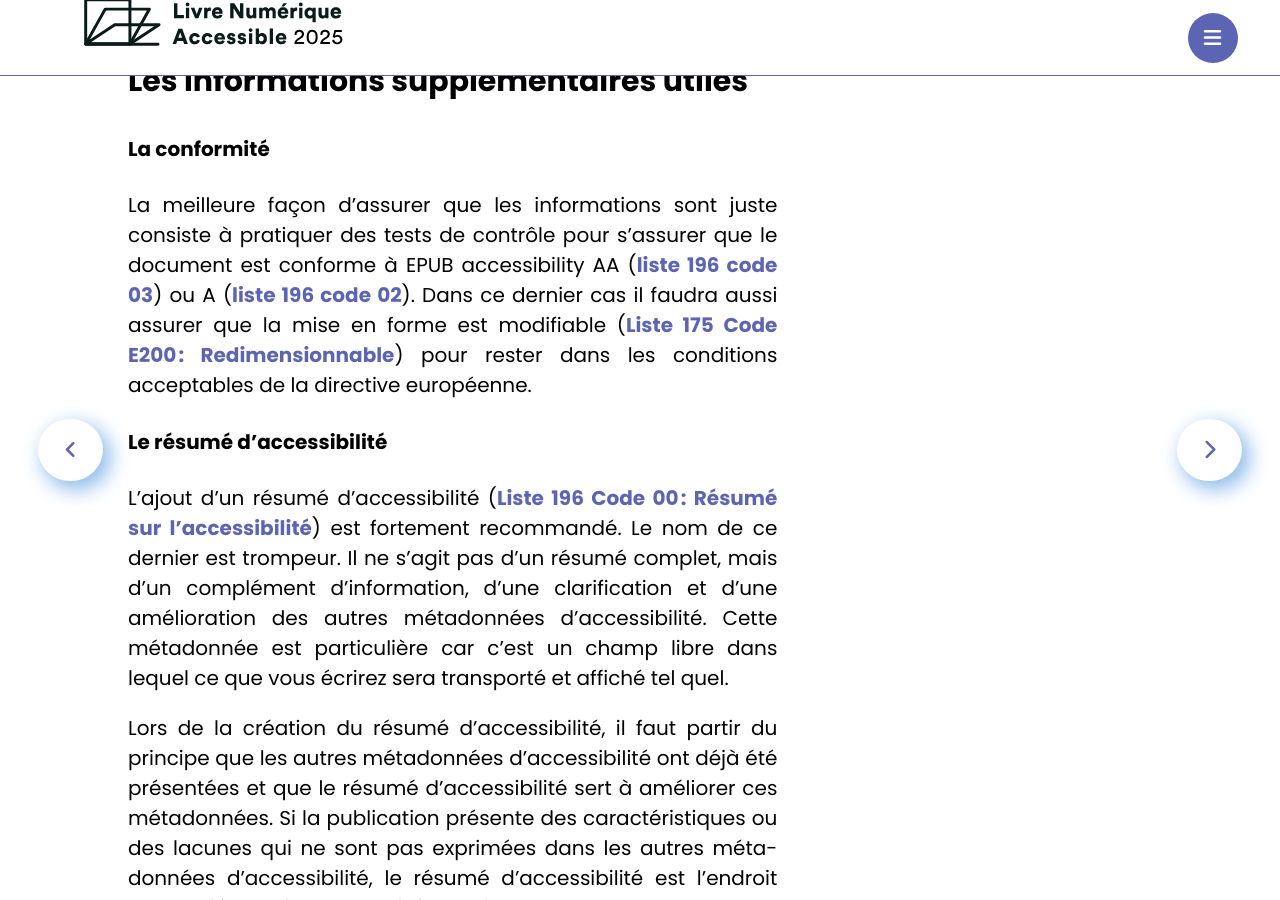
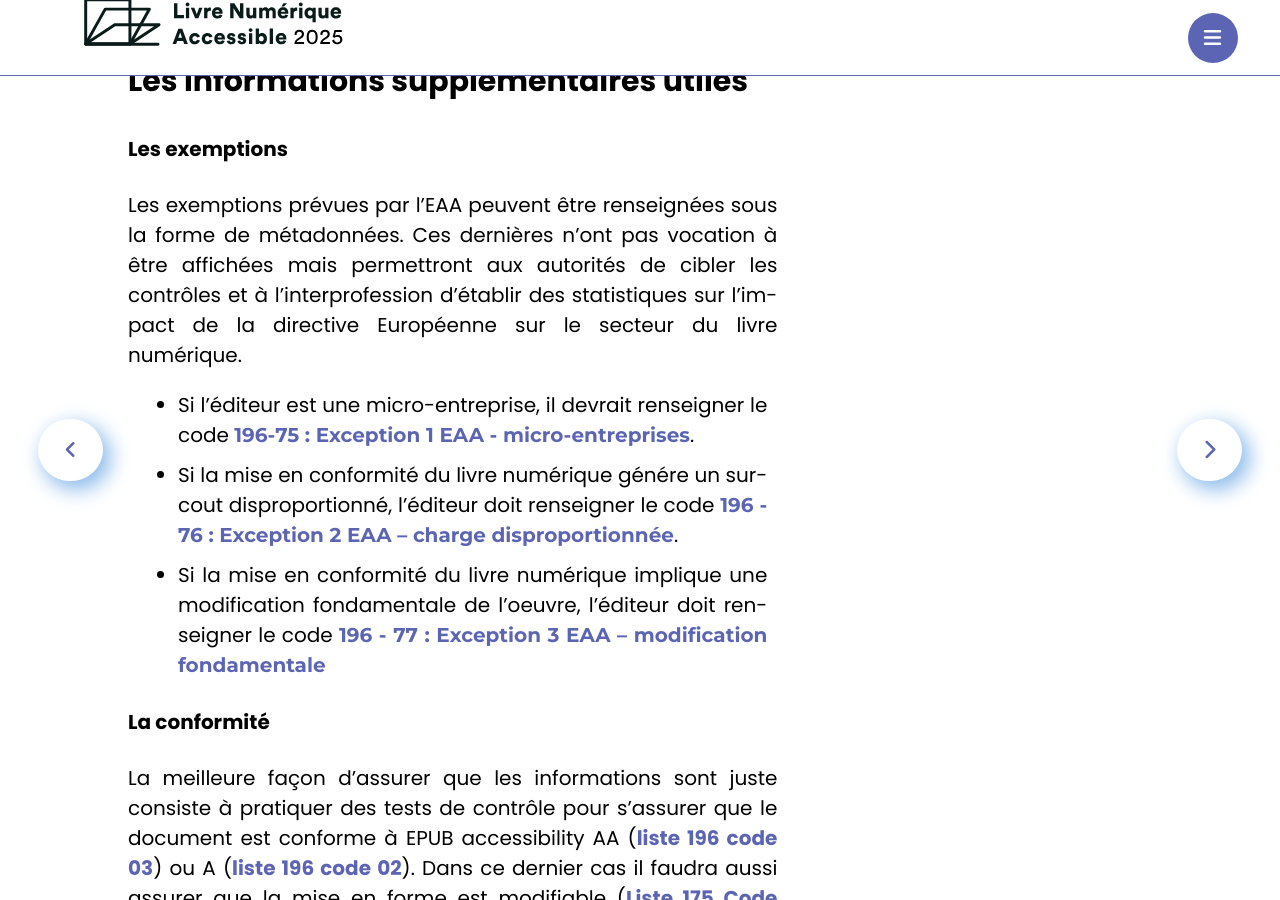
Before and after one commit to edition-accessible/lina25, a Jekyll site: the page built from pages/collecter.md, in a window 1280 px wide and 900 px high, scrolled down 2578 px. Built offline with Jekyll 4.4.1, drawn with Linux system fonts in a browser that asks for light colours; nearby versions of some CDN libraries; comment, search, counter and statistics services are not loaded; some of the changed text lies outside the part shown.

Commit message:
Ajout des exemptions

```diff
--- a/pages/collecter.md
+++ b/pages/collecter.md
@@ -34,6 +34,14 @@ Les exigences de la directive Européenne impliquent que des informations sont d
 
 Chacune de ces catégorie est détaillée dans le dictionnaire des métadonnées d'accessibilité.
 ### Les informations supplémentaires utiles
+
+#### Les exemptions
+
+Les exemptions prévues par l'EAA peuvent être renseignées sous la forme de métadonnées. Ces dernières n'ont pas vocation à être affichées mais permettront aux autorités de cibler les contrôles et à l'interprofession d'établir des statistiques sur l'impact de la directive Européenne sur le secteur du livre numérique.
+
+* Si l’éditeur est une micro-entreprise, il devrait renseigner le code [196-75 : Exception 1 EAA - micro-entreprises](https://ns.editeur.org/onix/fr/196/75).
+* Si la mise en conformité du livre numérique génére un surcout disproportionné, l'éditeur doit renseigner le code [196 - 76  : Exception 2 EAA – charge disproportionnée](https://ns.editeur.org/onix/fr/196/76).
+* Si la mise en conformité du livre numérique implique une modification fondamentale de l'oeuvre, l'éditeur doit renseigner le code [196 - 77 : Exception 3 EAA – modification fondamentale](https://ns.editeur.org/onix/fr/196/77)
 
 #### La conformité
 
```
Also changed, not shown: other parts of pages/collecter.md (+1 -1 lines).
